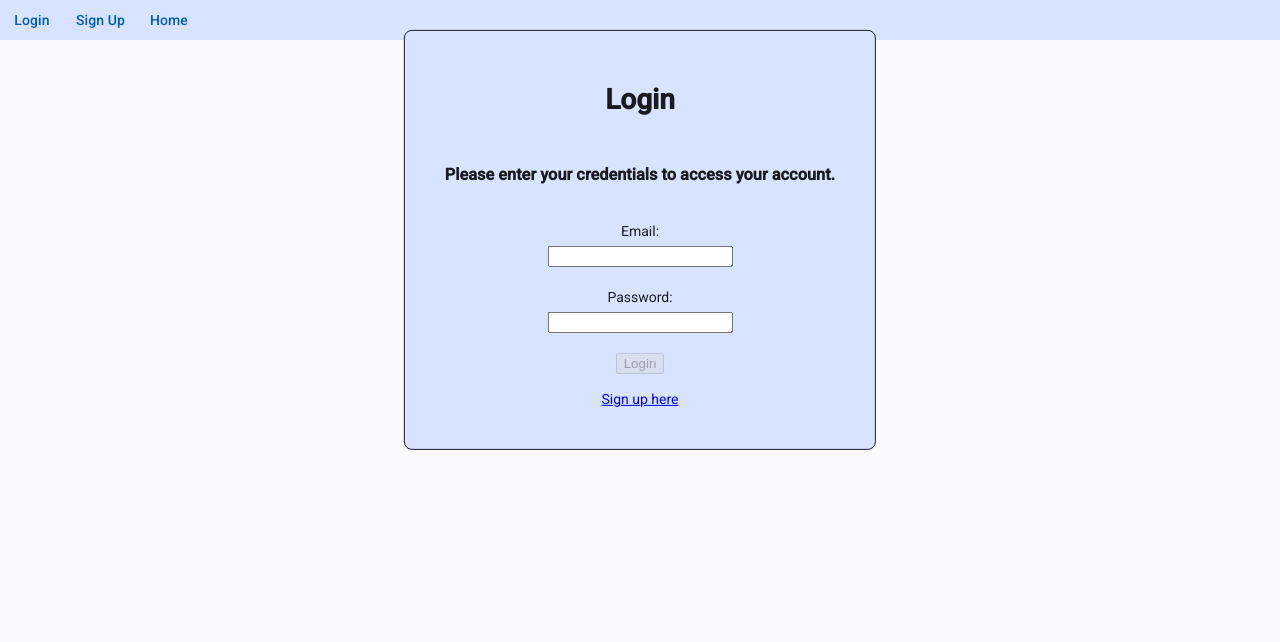
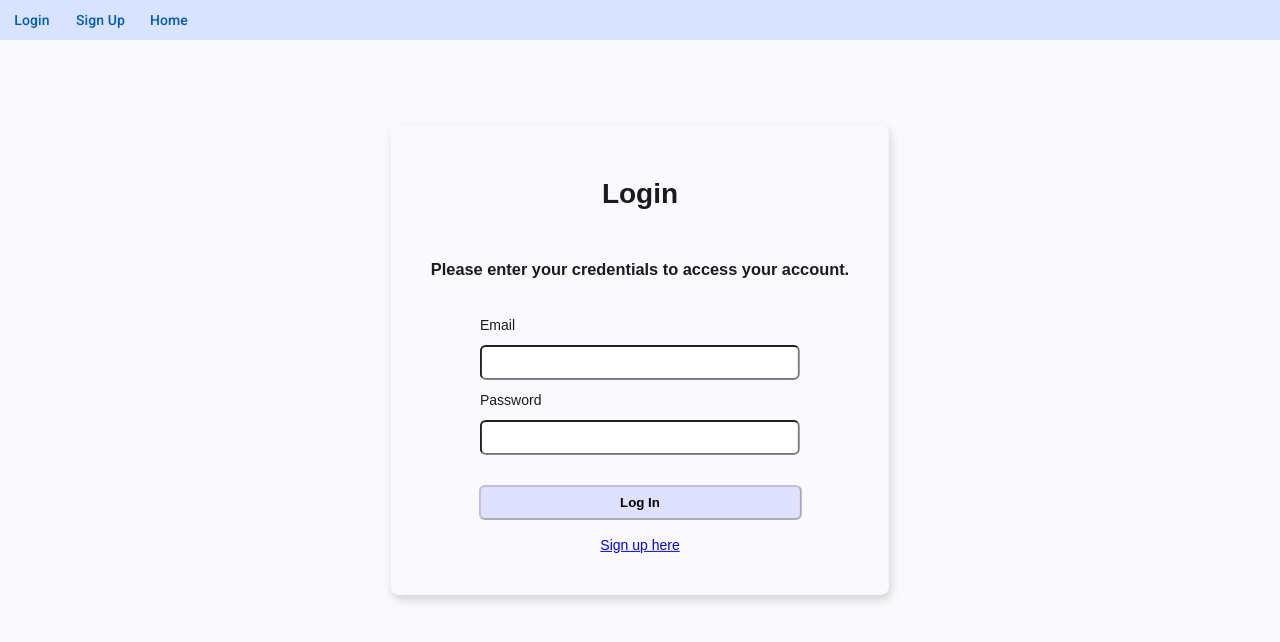
Before and after one commit to JCruz6725/TaskManager_Web_FrontEnd, an Angular app: page /login in a window 1280 px wide. Shown: the top 642 px of the page. Built offline with nearby package versions, Linux system fonts and the light colour scheme.

Commit message:
Adjusted css for login and signup page

```diff
--- a/src/app/Components/TaskDetails/details/details.css
+++ b/src/app/Components/TaskDetails/details/details.css
@@ -18,14 +18,6 @@
     padding: 8px;
     margin: 10px;
     font-weight: 500;
-}
-
-.text-box {
-    width: 300px;
-    padding: 8px;
-    margin: 10px;
-    background-color: white;
-    border-radius: 6px;
 }
 
 .clickable-task{
@@ -62,12 +54,9 @@
     position: relative;
     left: 75px;
     background-color: var(--mat-sys-secondary-fixed-dim);
-/*     padding: 10px;
-    border: none;
-    border-radius: 20px;
-    background-color:rgb(82, 38, 122);
-    color: white; */
-}/*Editing state css*/
+}
+
+/*Editing state css*/
 .date-picker {
     position: relative;
     top: 8px;
--- a/src/app/Components/login/login.css
+++ b/src/app/Components/login/login.css
@@ -1,6 +1,5 @@
 .login-container {
     text-align: center;
-    border-style: solid;
     border-width: 1px;
     position: fixed;
     justify-content: center;
@@ -10,16 +9,8 @@
     gap: 20px;
     border-radius: 8px;
     padding: 40px;
-    top: 30%;
+    top: 45%;
     left: 50%;
     transform: translate(-50%, -50%);
+    box-shadow: 2px 5px 10px lightgray;
 }
-
-.form-group {
-    margin-bottom: 15px;
-    text-align: center;
-    label {
-        display :block;
-        margin-bottom: 5px;
-    }
-}
--- a/src/app/Components/login/login.html
+++ b/src/app/Components/login/login.html
@@ -4,16 +4,14 @@
 
   <form #loginForm="ngForm" (ngSubmit)="submitForm(loginForm)">
     <div class="form-group">
-      <label for="email">Email:</label>
+      <label for="email">Email</label>
       <input type="email" id="email" [(ngModel)]="model.email" name="email" required />
 
-      <br><br>
-
-      <label for="password">Password:</label>
+      <label for="password">Password</label>
       <input type="password" id="password" [(ngModel)]="model.password" name="password" required />
       <br><br>
 
-      <button type="submit" [disabled]="loginForm.invalid">Login</button>
+      <button class="login-btn" type="submit" [disabled]="loginForm.invalid">Log In</button>
     </div>
     <a routerLink="/signup">Sign up here</a>
   </form>
--- a/src/app/Components/sign-up/sign-up.css
+++ b/src/app/Components/sign-up/sign-up.css
@@ -1,6 +1,5 @@
 .sign-up-container {
-      text-align: center;
-    border-style: solid;
+    text-align: center;
     border-width: 1px;
     position: fixed;
     justify-content: center;
@@ -10,16 +9,8 @@
     gap: 20px;
     border-radius: 8px;
     padding: 40px;
-    top: 40%;
+    top: 52%;
     left: 50%;
     transform: translate(-50%, -50%);
+    box-shadow: 2px 5px 10px lightgray;
 }
-
-.form-group {
-    margin-bottom: 15px;
-    text-align: center;
-    label {
-        display :block;
-        margin-bottom: 5px;
-    }
-}
--- a/src/app/Components/sign-up/sign-up.html
+++ b/src/app/Components/sign-up/sign-up.html
@@ -10,13 +10,12 @@
                 <div *ngIf="firstName.invalid && firstName.touched" class="error" style="color: red;">
                     First Name is required.
                 </div>
-            <br><br>
+
                 <label for="lastName">Last Name:</label>
                 <input type="text" id="lastName" name="lastName" [(ngModel)]="model.lastName" required #lastName="ngModel" />
                 <div *ngIf="lastName.invalid && lastName.touched" class="error" style="color: red;">
                     Last name is required
                 </div>
-            <br><br>
 
                 <label for="email">Email:</label>
                 <input type="email" id="email" name="email" [(ngModel)]="model.email" required email #email="ngModel" />
@@ -24,7 +23,6 @@
                     <span *ngIf="email.errors?.['required']">Email is required</span>
                     <span *ngIf="email.errors?.['email']">Enter a valid email</span>
                 </div>
-            <br><br>
 
                 <label for="password">Password:</label>
                 <input type="password" id="password" name="password" [(ngModel)]="model.password" required #password="ngModel" />
@@ -32,9 +30,8 @@
                     Password is required
                 </div>
                 <br><br>
-             <button type="submit" [disabled]="signUpForm.invalid">Sign Up</button>
+                <button class="login-btn" type="submit" [disabled]="signUpForm.invalid">Sign Up</button>
             </div>
-               <br><br>
         </form>
 
         <p *ngIf="errorMessage()" style="color: red;"> {{ errorMessage() }}
--- a/src/styles.css
+++ b/src/styles.css
@@ -1,4 +1,8 @@
 /* You can add global styles to this file, and also import other style files */
+html, body {
+    font-family: 'Arial', 'Helvetica', sans-serif;
+}
+
 body {
     background: var(--mat-sys-primary-container);
     background-color: var(--mat-sys-surface);
@@ -16,13 +20,9 @@ body {
     background: var(--mat-sys-primary-container);
 }
 
-.login-container{
+/* .sign-up-container{
    background: var(--mat-sys-primary-container);
-}
-
-.sign-up-container{
-   background: var(--mat-sys-primary-container);
-}
+} */
 
 .addList-btn{
     background: var(--mat-sys-secondary-fixed-dim);
@@ -53,3 +53,40 @@ body {
 .alarm{
     color: rgb(32, 7, 255);
 }
+
+.text-box {
+    width: 300px;
+    padding: 8px;
+    margin: 10px;
+    background-color: white;
+    border-radius: 6px;
+}
+
+.form-group {
+    margin-bottom: 15px;
+    text-align: center;
+    label {
+        text-align: left;
+        padding-left: 10px;;
+        display :block;
+    }
+    input {
+        width: 300px;
+        padding: 8px;
+        margin: 10px;
+        background-color: white;
+        border-radius: 6px;
+    }
+    .login-btn {
+        width: 323px;
+        padding: 8px;
+        border-radius: 6px;
+        color: black;
+        background-color: var(--mat-sys-tertiary-fixed);
+        font-weight: bold;
+    }
+    .login-btn:hover {
+        background-color: var(--mat-sys-tertiary-fixed-dim);
+        cursor: pointer;
+    }
+}
```
Lines whose indentation alone changed are shown as unchanged.
